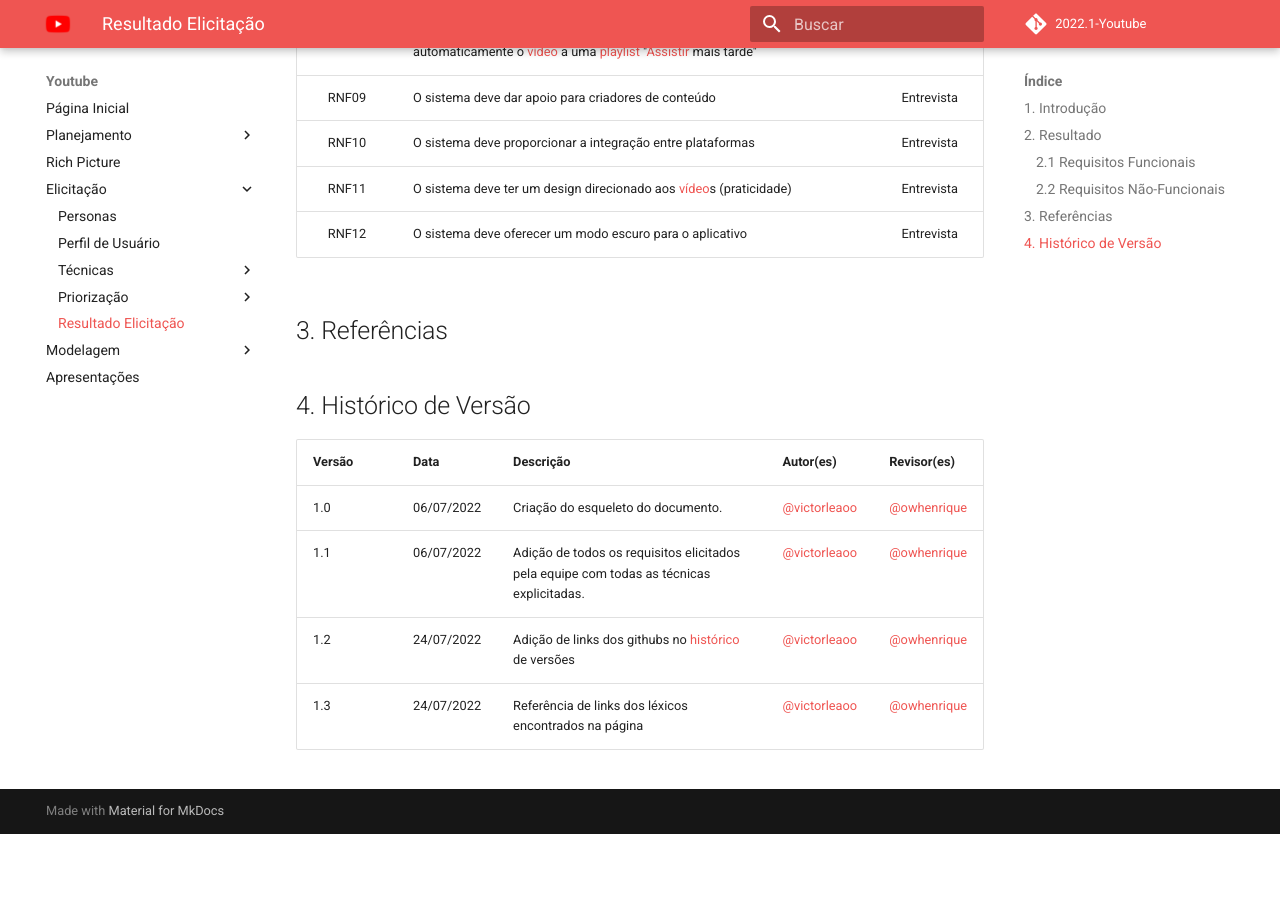
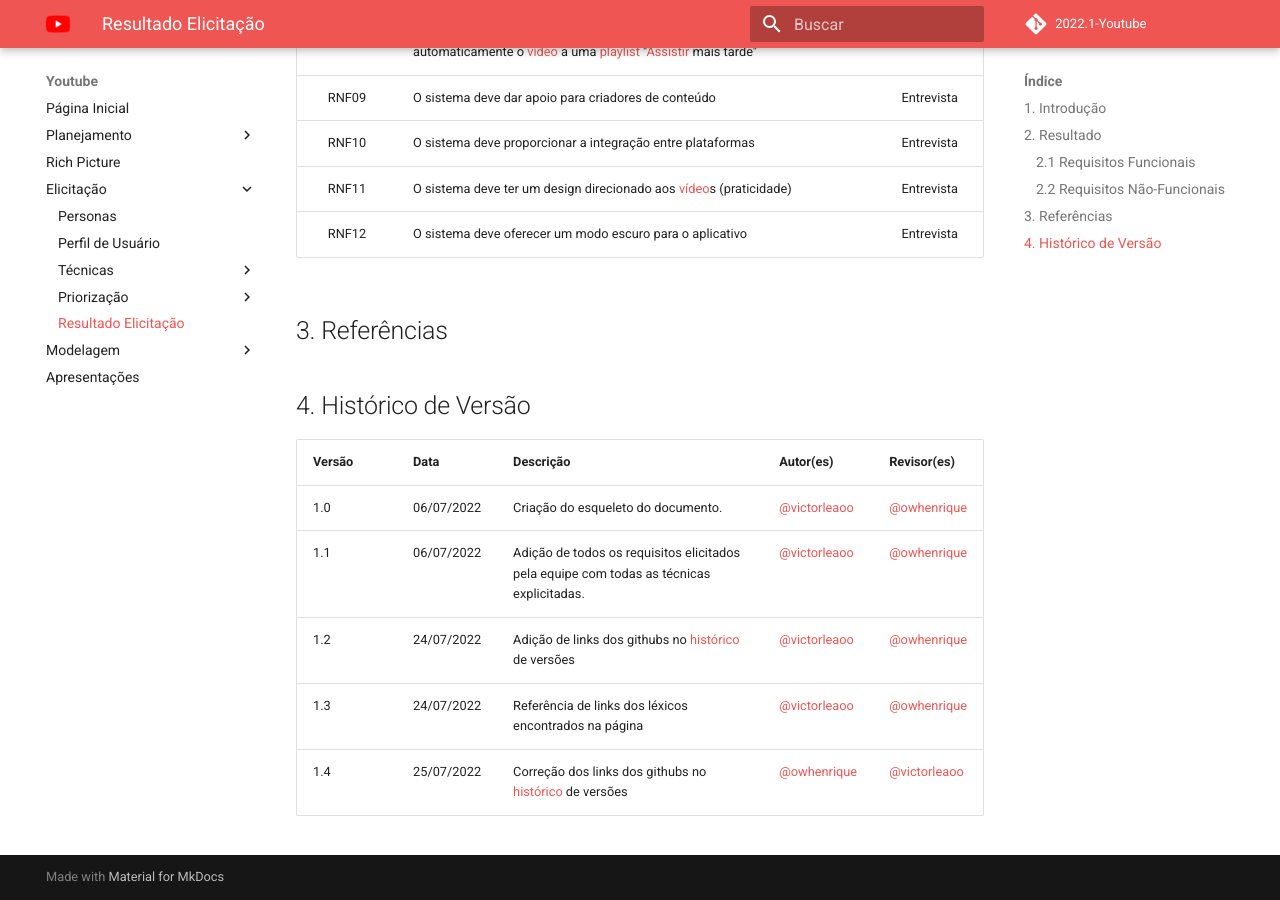
Before and after one commit to Requisitos-de-Software/2022.1-Youtube, an MkDocs documentation site: the page built from docs/elicitacao/resultado.md, in a window 1280 px wide and 900 px high, scrolled down 5557 px. Built offline with MkDocs 1.6.1 and Material for MkDocs 9.7.7, drawn with Linux system fonts in a browser that asks for light colours; comment, search, counter and statistics services are not loaded; before the commit the page ends 6391 px from its top, so only the background shows below that.

Commit message:
Correcao links perfil, personas, resultado, espsup

```diff
--- a/docs/elicitacao/resultado.md
+++ b/docs/elicitacao/resultado.md
@@ -104,7 +104,8 @@ Esse documento reúne o resultado de todas as técnicas de elicitação de requi
 ## 4. Histórico de Versão
 | Versão | Data | Descrição | Autor(es) | Revisor(es) |
 | ------ | ---- | --------- | --------- | ----------- |
-| 1.0    | 06/07/2022 | Criação do esqueleto do documento. | <a href="https://github.com/victorleaoo">@victorleaoo</a> | <a href="https://github.com/owhenrique">@owhenrique</a> |
-| 1.1    | 06/07/2022 | Adição de todos os requisitos elicitados pela equipe com todas as técnicas explicitadas. | <a href="https://github.com/victorleaoo">@victorleaoo</a> | <a href="https://github.com/owhenrique">@owhenrique</a> |
-| 1.2    | 24/07/2022 | Adição de links dos githubs no [histórico](https://requisitos-de-software.github.io/2022.1-Youtube/modelagem/lexicos/objeto/#historico) de versões | <a href="https://github.com/victorleaoo">@victorleaoo</a> | <a href="https://github.com/owhenrique">@owhenrique</a> |
-| 1.3    | 24/07/2022 | Referência de links dos léxicos encontrados na página | <a href="https://github.com/victorleaoo">@victorleaoo</a> | <a href="https://github.com/owhenrique">@owhenrique</a> |
+| 1.0    | 06/07/2022 | Criação do esqueleto do documento. | <a href="https://github.com/victorleaoo" target="_blank">@victorleaoo</a> | <a href="https://github.com/owhenrique" target="_blank">@owhenrique</a> |
+| 1.1    | 06/07/2022 | Adição de todos os requisitos elicitados pela equipe com todas as técnicas explicitadas. | <a href="https://github.com/victorleaoo" target="_blank">@victorleaoo</a> | <a href="https://github.com/owhenrique" target="_blank">@owhenrique</a> |
+| 1.2    | 24/07/2022 | Adição de links dos githubs no <a href="https://requisitos-de-software.github.io/2022.1-Youtube/modelagem/lexicos/objeto/#historico" target="_blank">histórico</a> de versões | <a href="https://github.com/victorleaoo" target="_blank">@victorleaoo</a> | <a href="https://github.com/owhenrique" target="_blank">@owhenrique</a> |
+| 1.3    | 24/07/2022 | Referência de links dos léxicos encontrados na página | <a href="https://github.com/victorleaoo" target="_blank">@victorleaoo</a> | <a href="https://github.com/owhenrique" target="_blank">@owhenrique</a> |
+| 1.4    | 25/07/2022 | Correção dos links dos githubs no <a href="https://requisitos-de-software.github.io/2022.1-Youtube/modelagem/lexicos/objeto/#historico" target="_blank">histórico</a> de versões | <a href="https://github.com/owhenrique" target="_blank">@owhenrique</a> | <a href="https://github.com/victorleaoo" target="_blank">@victorleaoo</a> |
```
Also changed, not shown: docs/elicitacao/perfil.md (+2 -2 lines), docs/elicitacao/personas.md (+2 -2 lines), docs/modelagem/espsup.md (+2 -2 lines).
